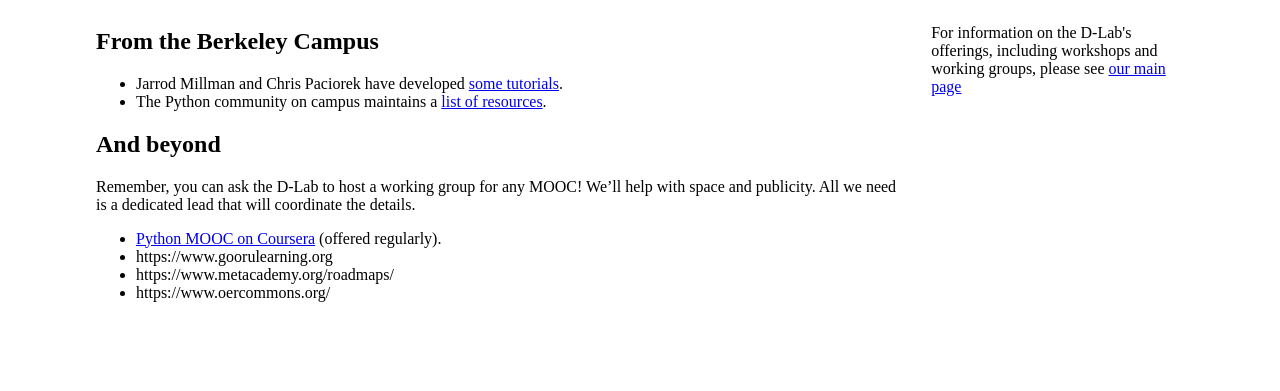
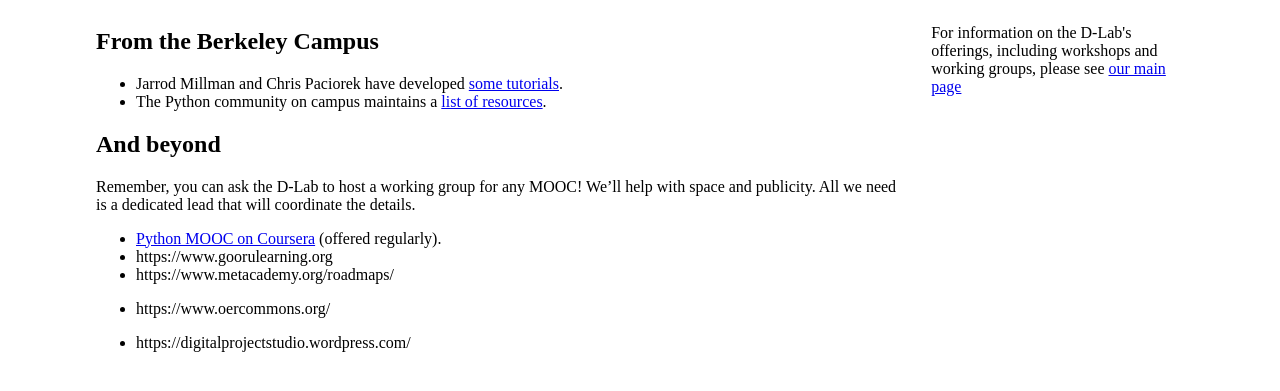
Before and after one commit to dlab-berkeley/dlab-berkeley.github.io, a Jekyll site: the page built from learning.md, in a window 1280 px wide. Shown: the top 391 px of the page. Built offline with Jekyll 4.4.1, drawn with Linux system fonts in a browser that asks for light colours; some of the changed lines change nothing that is shown.

Commit message:
Update learning.md

```diff
--- a/learning.md
+++ b/learning.md
@@ -20,3 +20,5 @@ the details.
  - https://www.goorulearning.org
  - https://www.metacademy.org/roadmaps/
  - https://www.oercommons.org/
+
+ - https://digitalprojectstudio.wordpress.com/
```
